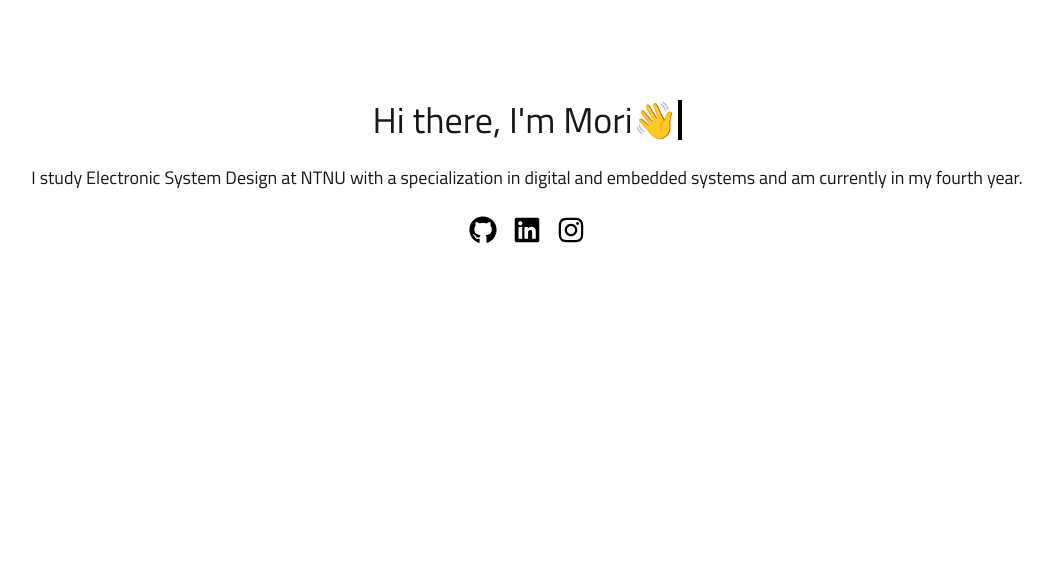
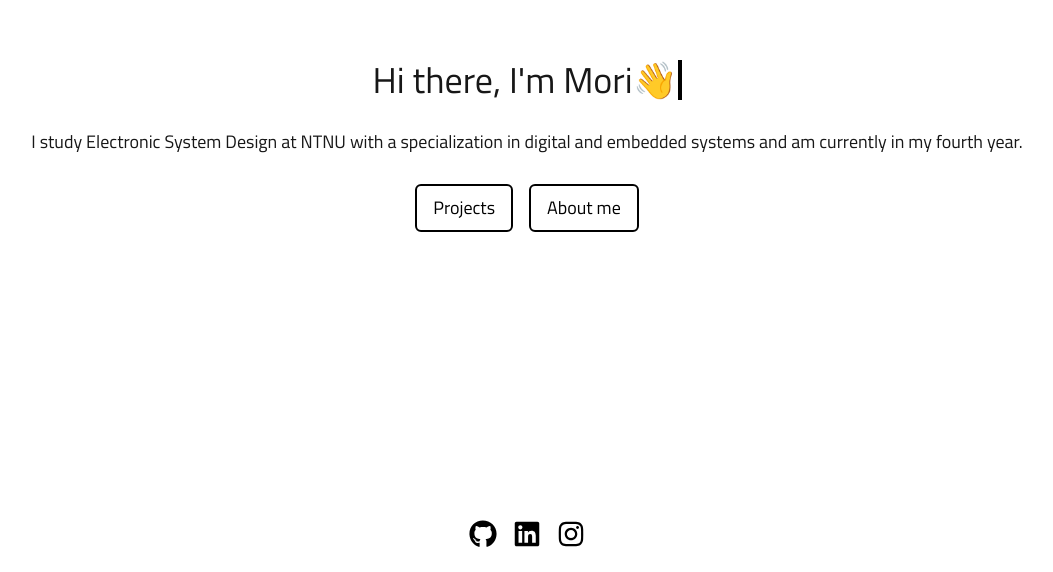
Before and after one commit to MoriARosland/rosland-web-2, a Next.js app: page / in a window 1280 px wide. Shown: the part 228-800 px from the top of the page, without its empty margins (113-1166 px from the left). Built offline with nearby package versions, Linux system fonts and the light colour scheme.

Commit message:
feat: page navigation (#2)

```diff
--- /dev/null
+++ b/app/about/page.tsx
@@ -0,0 +1,3 @@
+export default function About() {
+  return <div>About</div>;
+}
--- a/app/page.tsx
+++ b/app/page.tsx
@@ -1,5 +1,6 @@
 import TypeWriterHeader from "@/components/TypeWriterHeader";
 import LinkButtonRow from "@/components/ui/LinkButtonRow";
+import NavButton from "@/components/ui/NavButton";
 import { FaInstagram, FaLinkedin, FaGithub } from "react-icons/fa";
 
 export default function Home() {
@@ -10,13 +11,22 @@ export default function Home() {
   ];
 
   return (
-    <main className="flex flex-col gap-6 justify-center items-center h-screen">
+    <main className="flex flex-col h-screen">
+      <div className="flex-1 flex flex-col gap-7 justify-center items-center">
         <TypeWriterHeader text="Hi there, I'm Mori👋" />
         <p className="text-lg text-center px-20">
           I study Electronic System Design at NTNU with a specialization in
           digital and embedded systems and am currently in my fourth year.
         </p>
+        <div className="flex flex-row gap-4">
+          <NavButton text="Projects" href="/projects" />
+          <NavButton text="About me" href="/about" />
+        </div>
+      </div>
+
+      <div className="flex justify-center mb-6">
         <LinkButtonRow links={links} />
+      </div>
     </main>
   );
 }
--- /dev/null
+++ b/app/projects/page.tsx
@@ -0,0 +1,3 @@
+export default function Projects() {
+  return <div>Projects</div>;
+}
--- /dev/null
+++ b/components/ui/NavButton.tsx
@@ -0,0 +1,18 @@
+import Link from "next/link";
+
+export default function NavButton({
+  text,
+  href,
+}: {
+  text: string;
+  href: string;
+}) {
+  return (
+    <Link
+      href={href}
+      className="text-lg text-black dark:text-white border-2 border-black dark:border-white px-4 py-2 rounded-md hover:border-blue-500 hover:text-blue-500 transition duration-200"
+    >
+      {text}
+    </Link>
+  );
+}
```
Lines whose indentation alone changed are shown as unchanged.
